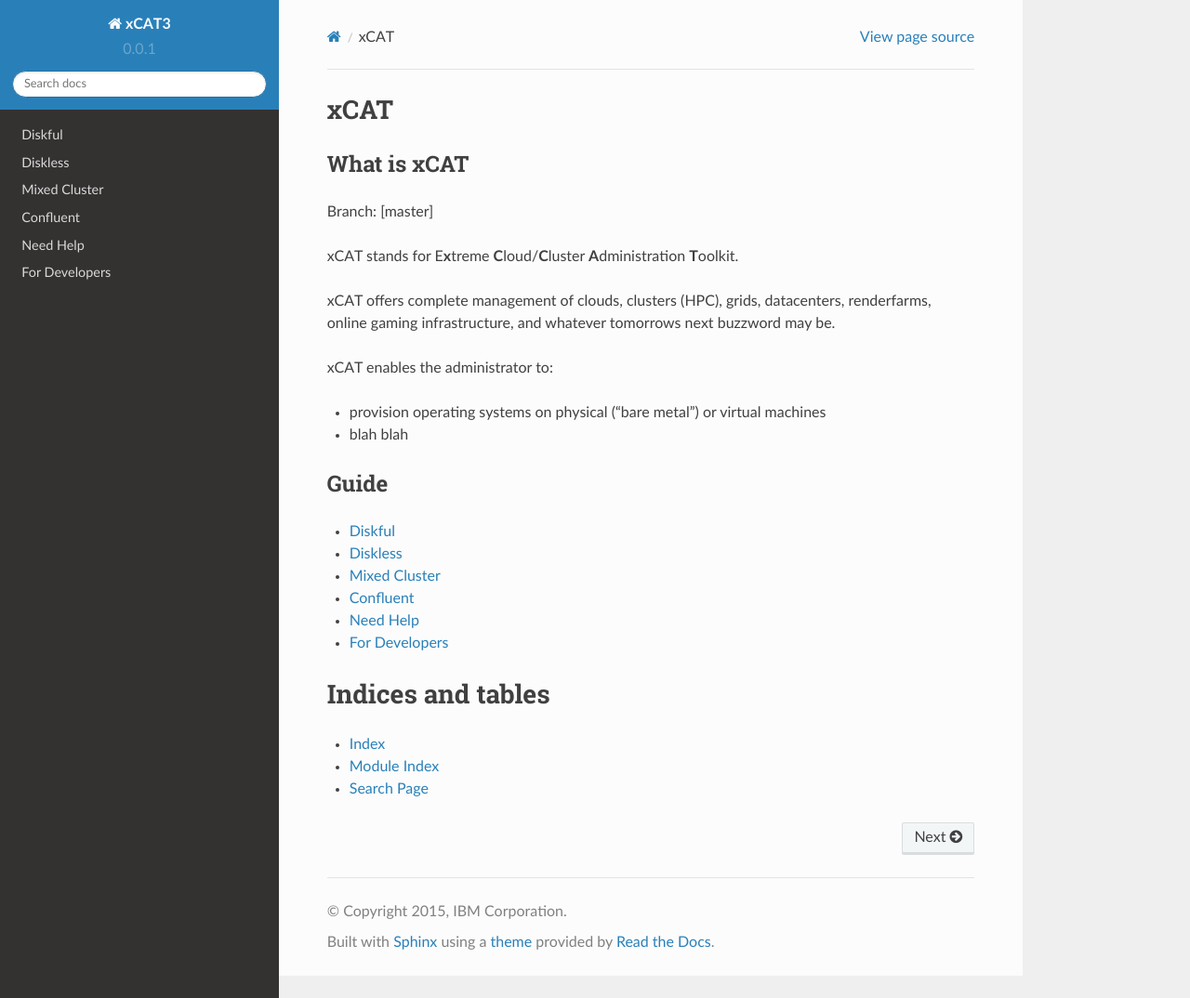
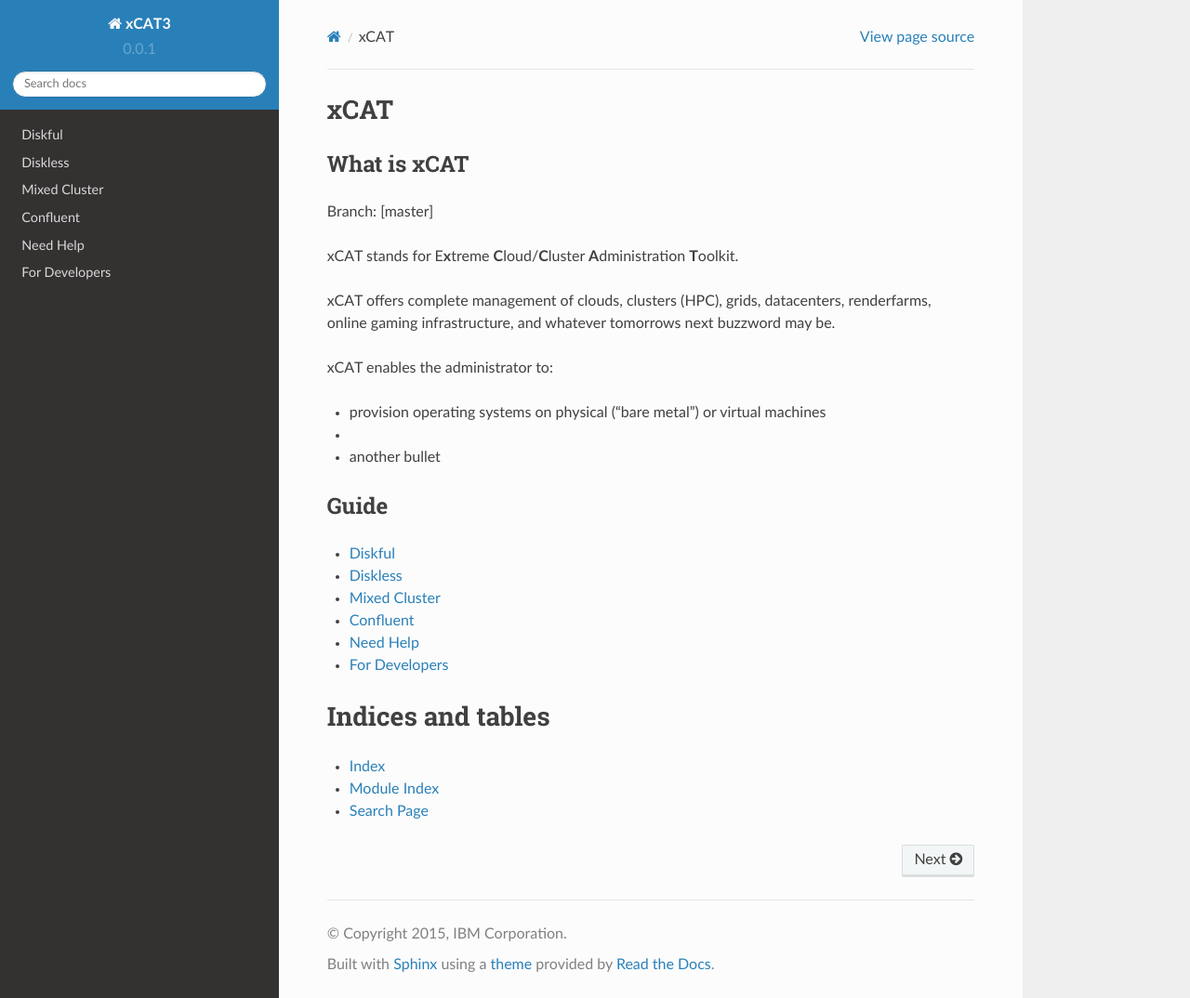
Before and after one commit to junxiawang/xcat-doc, a Sphinx documentation site: the page built from source/index.rst, in a window 1280 px wide and 1074 px high. Shown: the whole window at 93% size. Built offline with Sphinx 7.4.7 and the Read the Docs theme 2.0.0, drawn with Linux system fonts in a browser that asks for light colours.

Commit message:
modify some bullet items to trigger some change on index.rst

```diff
--- a/source/index.rst
+++ b/source/index.rst
@@ -14,7 +14,8 @@
 xCAT enables the administrator to:
 
 * provision operating systems on physical (“bare metal”) or virtual machines
-* blah blah
+*
+* another bullet
 
 Guide
 -----
```
